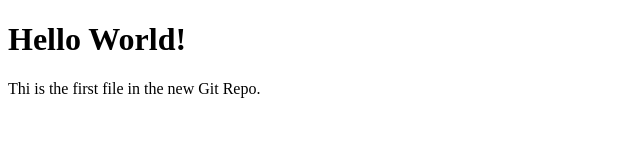
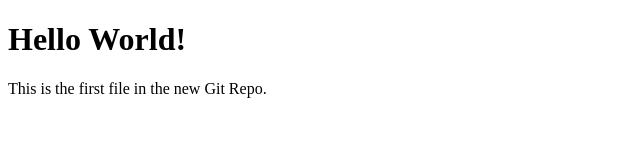
Before and after one commit to Munner12/Munner, a plain HTML site: page Munner12/index.html in a window 1280 px wide. Shown: the full height of the page, 0-640 px from the left. Drawn offline with Linux system fonts and the light colour scheme.

Commit message:
first commit

```diff
--- a/Munner12/index.html
+++ b/Munner12/index.html
@@ -6,7 +6,7 @@
 	<body>
 
 		<h1>Hello World!</h1>
-		<p>Thi is the first file in the new Git Repo.</p>
+		<p>This is the first file in the new Git Repo.</p>
 
 	</body>
 </html>
```
